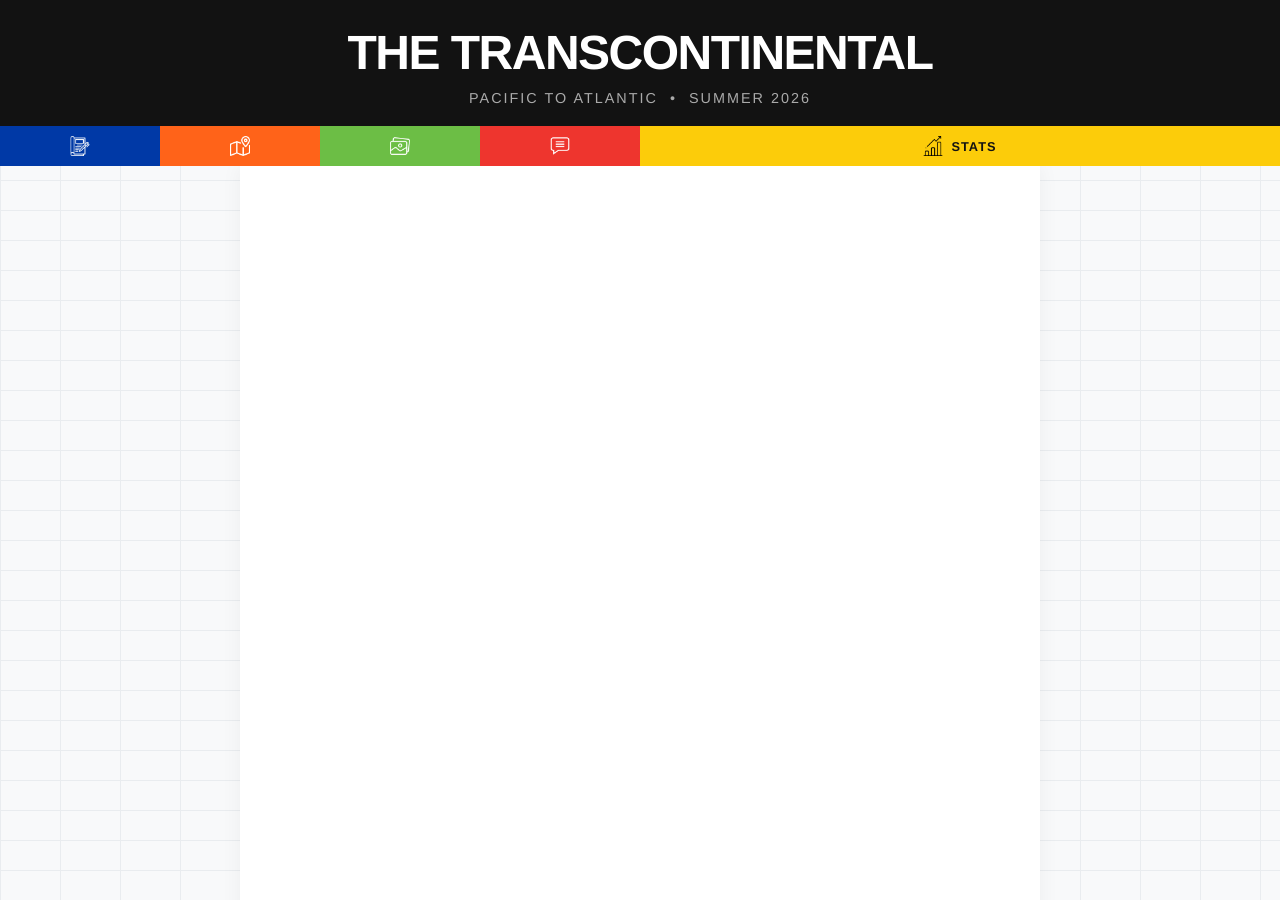
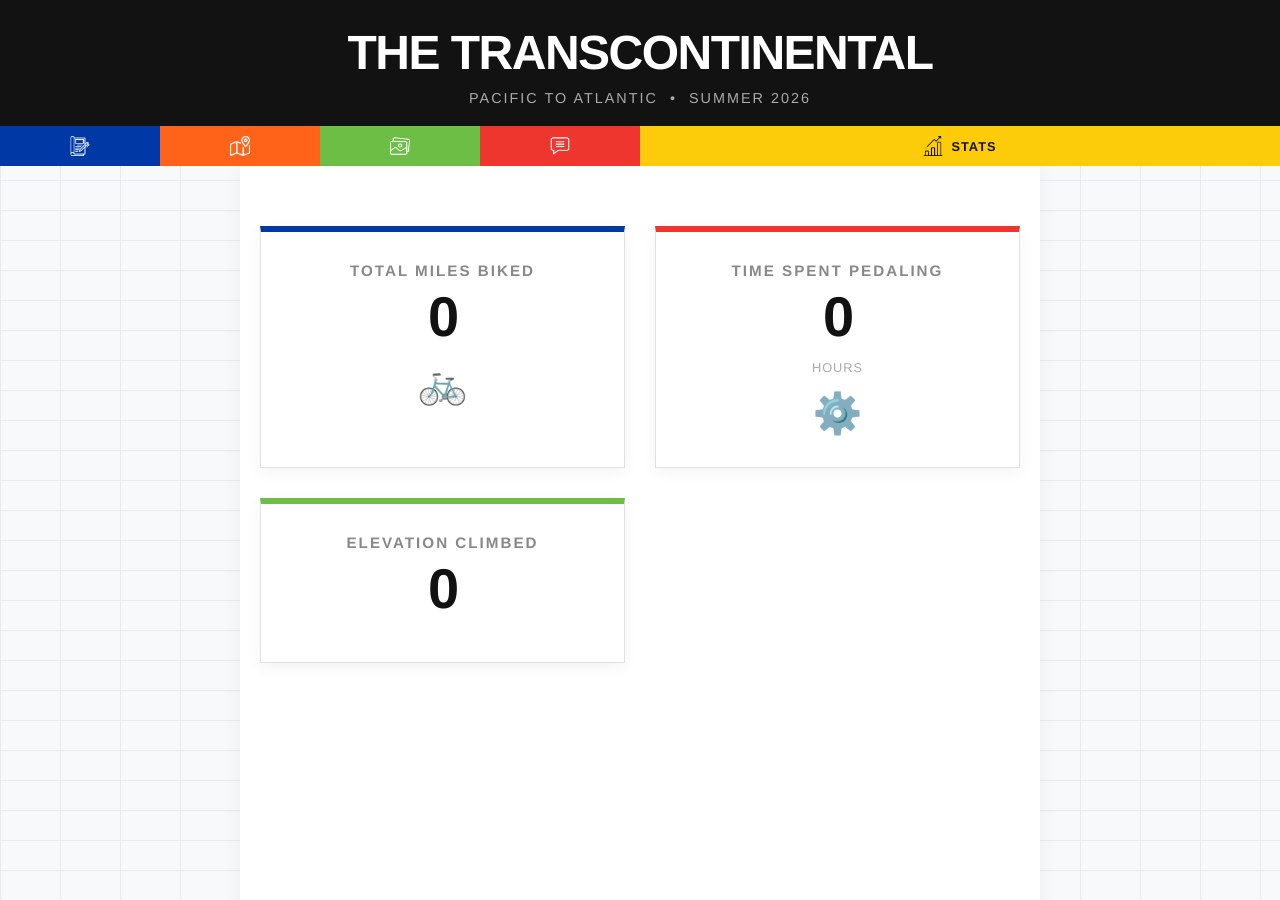
Before and after one commit to mschiller87/bike-tracker, a Jekyll site: the page built from stats.html, in a window 1280 px wide and 900 px high. Built offline with Jekyll 4.4.1, drawn with Linux system fonts in a browser that asks for light colours.

Commit message:
Update stats.html

```diff
--- a/stats.html
+++ b/stats.html
@@ -2,6 +2,34 @@
 layout: default
 title: Stats
 ---
+
+{% assign safe_total_miles = 0 %}
+{% if site.posts.size > 0 %}
+    {% assign safe_total_miles = site.posts.first.total_miles | default: 0 %}
+{% endif %}
+
+{% assign safe_moving_hours = 0 %}
+{% assign safe_elevation_ft = 0 %}
+{% assign safe_longest_day = 0 %}
+{% assign safe_donuts = 0 %}
+
+{% if site.data.automated_stats %}
+    {% assign safe_moving_hours = site.data.automated_stats.total_moving_hours | default: 0 %}
+    {% assign safe_elevation_ft = site.data.automated_stats.total_elevation_ft | default: 0 %}
+    {% assign safe_longest_day = site.data.automated_stats.longest_day_miles | default: 0 %}
+    {% assign raw_cals = site.data.automated_stats.total_calories | default: 0 %}
+    {% assign safe_donuts = raw_cals | divided_by: 250 %}
+{% endif %}
+
+{% assign safe_tent = 0 %}
+{% assign safe_bed = 0 %}
+{% assign safe_hot_dogs = 0 %}
+
+{% if site.data.fun_stats %}
+    {% assign safe_tent = site.data.fun_stats.nights_tent | default: 0 %}
+    {% assign safe_bed = site.data.fun_stats.nights_bed | default: 0 %}
+    {% assign safe_hot_dogs = site.data.fun_stats.hot_dogs | default: 0 %}
+{% endif %}
 
 <style>
     .stats-container {
@@ -24,13 +52,12 @@ title: Stats
         padding: 30px;
         text-align: center;
         box-shadow: 0 4px 15px rgba(0,0,0,0.05);
-        opacity: 0;
-        transform: translateY(40px);
-        transition: all 1s cubic-bezier(0.25, 1, 0.5, 1);
+        /* SAFTEY FIX: We removed opacity: 0 so the cards are ALWAYS visible! */
+        transform: translateY(20px);
+        transition: transform 0.8s cubic-bezier(0.25, 1, 0.5, 1);
     }
 
     .stat-card.in-view {
-        opacity: 1;
         transform: translateY(0);
     }
 
@@ -66,7 +93,7 @@ title: Stats
     @keyframes spin { 0% { transform: rotate(0deg); } 100% { transform: rotate(360deg); } }
 
     .pop-up-emoji { font-size: 2.5rem; display: inline-block; opacity: 0; transform: scale(0); }
-    .stat-card.in-view .pop-up-emoji { animation: popUp 0.8s cubic-bezier(0.175, 0.885, 0.32, 1.275) forwards; animation-delay: 1s; }
+    .stat-card.in-view .pop-up-emoji { animation: popUp 0.8s cubic-bezier(0.175, 0.885, 0.32, 1.275) forwards; animation-delay: 0.5s; }
     @keyframes popUp { to { opacity: 1; transform: scale(1); } }
 
     .fire-emoji { font-size: 2.5rem; display: inline-block; transform-origin: bottom; }
@@ -89,65 +116,18 @@ title: Stats
 
         <div class="stat-card" style="border-top-color: #0039A6;">
             <div class="stat-title">Total Miles Biked</div>
-            <div class="stat-number" data-target="{{ site.posts.first.total_miles | default: 0 }}">0</div>
+            <div class="stat-number" data-target="{{ safe_total_miles }}">0</div>
             <div style="font-size: 2.5rem;">🚲</div>
         </div>
 
         <div class="stat-card" style="border-top-color: #EE352E;">
             <div class="stat-title">Time Spent Pedaling</div>
-            <div class="stat-number" data-target="{{ site.data.automated_stats.total_moving_hours | default: 0 }}">0</div>
+            <div class="stat-number" data-target="{{ safe_moving_hours }}">0</div>
             <div class="stat-subtext">Hours</div>
             <div class="spin-gear">⚙️</div>
         </div>
 
         <div class="stat-card" style="border-top-color: #6CBE45;">
             <div class="stat-title">Elevation Climbed</div>
-            <div class="stat-number" data-target="{{ site.data.automated_stats.total_elevation_ft | default: 0 }}">0</div>
-            <div class="stat-subtext">Feet</div>
-            <svg class="mountain-graphic" viewBox="0 0 100 50">
-                <path class="mountain-path" d="M5,45 L30,15 L50,35 L80,5 L95,45" />
-            </svg>
-        </div>
-
-        <div class="stat-card" style="border-top-color: #FF6319;">
-            <div class="stat-title">Longest Single Day</div>
-            <div class="stat-number" data-target="{{ site.data.automated_stats.longest_day_miles | default: 0 }}">0</div>
-            <div class="stat-subtext">Miles</div>
-            <div class="fire-emoji">🔥</div>
-        </div>
-
-        <div class="stat-card" style="border-top-color: #FCCC0A;">
-            <div class="stat-title">Donuts Burned</div>
-            {% assign cals = site.data.automated_stats.total_calories | default: 0 %}
-            <div class="stat-number" data-target="{{ cals | divided_by: 250 }}">0</div>
-            <div class="pop-up-emoji" style="animation-delay: 1.5s;">🍩</div>
-        </div>
-
-        <div class="stat-card" style="border-top-color: #0039A6;">
-            <div class="stat-title">Nights in a Tent</div>
-            <div class="stat-number" data-target="{{ site.data.fun_stats.nights_tent | default: 0 }}">0</div>
-            <div class="pop-up-emoji">⛺️</div>
-        </div>
-
-        <div class="stat-card" style="border-top-color: #6CBE45;">
-            <div class="stat-title">Nights in a Bed</div>
-            <div class="stat-number" data-target="{{ site.data.fun_stats.nights_bed | default: 0 }}">0</div>
-            <div class="pop-up-emoji">🛏️</div>
-        </div>
-
-        <div class="stat-card" style="border-top-color: #EE352E;">
-            <div class="stat-title">Hot Dogs Consumed</div>
-            <div class="stat-number" data-target="{{ site.data.fun_stats.hot_dogs | default: 0 }}">0</div>
-            <div class="hotdog-container" id="hotdog-box"></div>
-        </div>
-
-    </div>
-</div>
-
-<script>
-    document.addEventListener("DOMContentLoaded", function() {
-
-        // BULLETPROOF JS FIX: Wrapped the Liquid tag in quotes so it defaults cleanly
-        const hotDogTarget = parseInt("{{ site.data.fun_stats.hot_dogs | default: 0 }}", 10) || 0;
-        const hotDogBox = document.getElementById('hotdog-box');
-        const displayLimit = Math.
+            <div class="stat-number" data-target="{{ safe_elevation_ft }}">0</div>
+            <div
```
